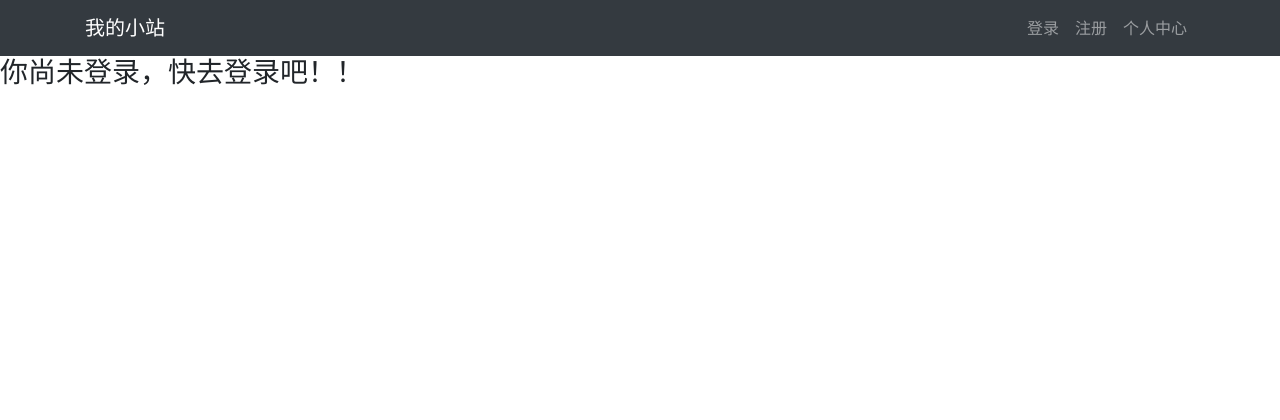
After one commit to sodaet/mysite_zerotrust, a Django app: page /showme/ in a window 1280 px wide. The commit adds this page. Shown: the top 420 px of the page. Run offline with Django 3.2, Linux system fonts and the light colour scheme; some libraries are stand-ins or nearby versions.

Commit message:
新加了个人中心

```diff
--- a/myapp/models.py
+++ b/myapp/models.py
@@ -25,7 +25,7 @@ class User(models.Model):
     phone = models.CharField(max_length=16, unique=True, default="")
     sex = models.CharField(max_length=32, choices=gender, default="男")
     c_time = models.DateTimeField(auto_now_add=True)
-    has_confirmed = models.BooleanField(default="False")
+    has_confirmed = models.BooleanField(default=False)
 
     def __str__(self):
         return self.name
--- a/myapp/templates/header.html
+++ b/myapp/templates/header.html
@@ -15,6 +15,9 @@
           <li class="nav-item">
               <a class="nav-link" href="/register">注册</a>
           </li>
+          <li class="nav-item">
+              <a class="nav-link" href="/showme">个人中心</a>
+          </li>
       </ul>
     </div>
 
--- a/myapp/templates/index.html
+++ b/myapp/templates/index.html
@@ -4,12 +4,6 @@
 
 {% block content %}
 <body>
-    {% if request.session.is_login %}
-        <h3>你好,{{ request.session.user_name }}！欢迎回来！</h3>
-        <p><a href="{% url "logout" %}">登出</a></p>
-    {% else %}
-        <h3>你尚未登录，只能访问公开内容！</h3>
-    {% endif %}
     <div class="container">
         <div class="row mt-2">
 
--- /dev/null
+++ b/myapp/templates/showme.html
@@ -0,0 +1,13 @@
+{% extends 'base.html' %}
+{% load static %}
+{% block title %}个人中心{% endblock %}
+
+{% block content %}
+{% if request.session.is_login %}
+        <h3>你好,{{ request.session.user_name }}！欢迎回来！</h3>
+        <p><a href="{% url "logout" %}">登出</a></p>
+    {% else %}
+        <h3>你尚未登录，快去登录吧！！</h3>
+        <p><a href="{% url "login" %}"></a></p>
+    {% endif %}
+{% endblock %}
--- a/myapp/views.py
+++ b/myapp/views.py
@@ -192,3 +192,9 @@ def user_confirm(request):
         confirm.delete()
         message = '感谢确认，请使用账户登录！'
         return render(request, 'confirm.html', locals())
+
+
+def user_profile(request):
+    login_form = forms.UserForm(request.GET)
+    context = {'userinfo': login_form}
+    return render(request, 'showme.html', context)
--- a/mysite/urls.py
+++ b/mysite/urls.py
@@ -26,5 +26,6 @@ urlpatterns = [
     path("logout/", views.logout, name="logout"),
     path("captcha/", include('captcha.urls')),
     path("confirm/", views.user_confirm, name="confirm"),
-    path('article-detail/<int:id>/', views.article_detail, name='article_detail'),
+    path("article-detail/<int:id>/", views.article_detail, name="article_detail"),
+    path("showme/", views.user_profile, name="user_profile"),
 ]
```
Also changed, not shown: myapp/migrations/0008_alter_user_has_confirmed.py (added).
